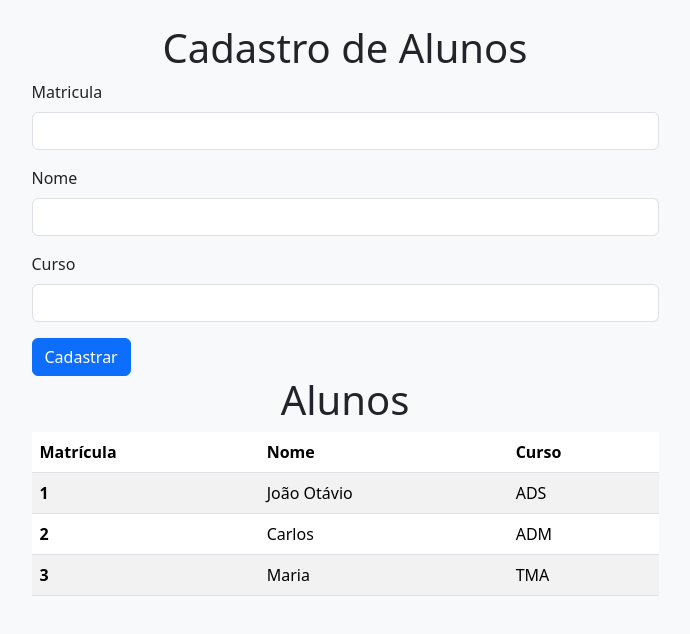
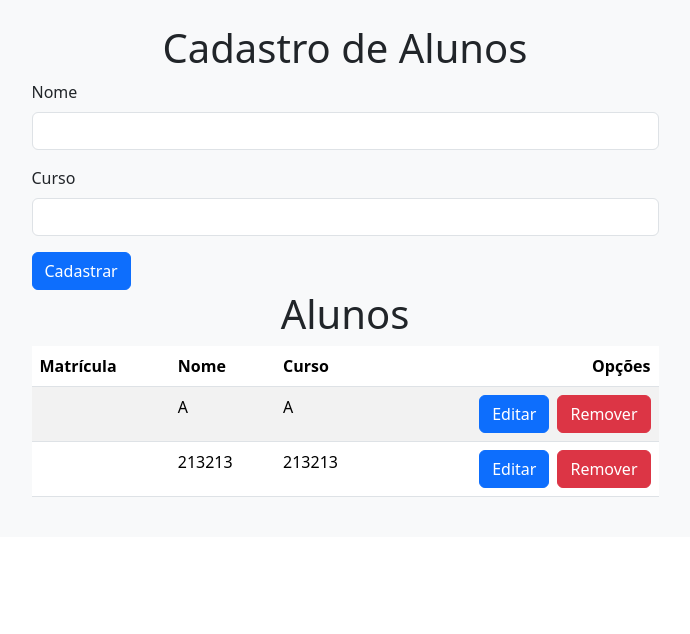
Before and after one commit to cipher757/Proj_Cad, an Angular app: page / in a window 1280 px wide. Shown: the top 634 px of the page, without its empty margins (295-985 px from the left). Built offline with nearby package versions, Linux system fonts and the light colour scheme; data requests are answered from the project's data file.

Commit message:
added save method

```diff
--- a/db.json
+++ b/db.json
@@ -1,19 +1,14 @@
 {
   "students": [
     {
-      "id": 1,
-      "name": "João Otávio",
-      "curso": "ADS"
+      "id": "",
+      "name": "A",
+      "curso": "A"
     },
     {
-      "id": 2,
-      "name": "Carlos",
-      "curso": "ADM"
-    },
-    {
-      "id": 3,
-      "name": "Maria",
-      "curso": "TMA"
+      "id": "",
+      "name": "213213",
+      "curso": "213213"
     }
   ]
 }
--- a/src/app/app.component.html
+++ b/src/app/app.component.html
@@ -1,2 +1,2 @@
 
-<app-alunos></app-alunos>
+<app-students></app-students>
--- a/src/app/app.module.ts
+++ b/src/app/app.module.ts
@@ -5,13 +5,13 @@ import { AppRoutingModule } from './app-routing.module';
 import { AppComponent } from './app.component';
 import { FormsModule, ReactiveFormsModule } from '@angular/forms';
 import { NgbModule } from '@ng-bootstrap/ng-bootstrap';
-import { AlunosComponent } from './alunos/alunos.component';
 import { HttpClientModule } from '@angular/common/http';
+import { StudentsComponent } from './students/students.component';
 
 @NgModule({
   declarations: [
     AppComponent,
-    AlunosComponent
+    StudentsComponent
   ],
   imports: [
     BrowserModule,
--- a/src/app/student.service.ts
+++ b/src/app/student.service.ts
@@ -15,4 +15,8 @@ export class StudentService {
   getStudents(): Observable<student[]>{
      return this.http.get<student[]>(this.url);
   }
+
+  save(student: student): Observable<student>{
+    return this.http.post<student>(this.url, student);
+  }
 }
--- a/src/app/alunos/alunos.component.html
+++ b/src/app/students/students.component.html
@@ -4,20 +4,16 @@
             <form [formGroup]="studentFormGroup">
                 <h1 class="text-center">Cadastro de Alunos</h1>
                 <div class="mb-3">
-                    <label for="exampleInputMatricula" class="form-label">Matricula</label>
-                    <input type="matricula" class="form-control" formControlName="id" id="exampleInputMatricula"
-                        aria-describedby="matricula">
-                    <div id="matricula" class="form-text"></div>
-                </div>
-                <div class="mb-3">
                     <label for="exampleInputNome" class="form-label">Nome</label>
-                    <input type="nome" class="form-control" formControlName="name" id="exampleInputNome"  aria-describedby="nome">
+                    <input type="nome" class="form-control" formControlName="name" id="exampleInputNome"
+                        aria-describedby="nome">
                     <div id="nome" class="form-text"></div>
                 </div>
                 <div class="mb-3">
                     <label for="exampleInputCurso" class="form-label">Curso</label>
-                    <input type="curso" class="form-control" formControlName="curso" id="exampleInputCurso" aria-describedby="curso">
-                    <div id="curso"  class="form-text"></div>
+                    <input type="curso" class="form-control" formControlName="curso" id="exampleInputCurso"
+                        aria-describedby="curso">
+                    <div id="curso" class="form-text"></div>
                 </div>
                 <button type="submit" class="btn btn-primary" (click)="save()">Cadastrar
                 </button>
@@ -29,6 +25,7 @@
                         <th scope="col">Matrícula</th>
                         <th scope="col">Nome</th>
                         <th scope="col">Curso</th>
+                        <th scope="col" class="text-end">Opções</th>
                     </tr>
                 </thead>
                 <tbody>
@@ -36,6 +33,10 @@
                         <th scope="row">{{s.id}}</th>
                         <td>{{s.name}}</td>
                         <td>{{s.curso}}</td>
+                        <td class="text-end">
+                            <button type="button" class="btn btn-primary me-2">Editar</button>
+                            <button type="button" class="btn btn-danger">Remover</button>
+                        </td>
                     </tr>
                 </tbody>
             </table>
--- a/src/app/alunos/alunos.component.ts
+++ b/src/app/students/students.component.ts
@@ -4,22 +4,22 @@ import { FormBuilder, FormGroup } from '@angular/forms';
 import { StudentService } from '../student.service';
 
 @Component({
-  selector: 'app-alunos',
-  templateUrl: './alunos.component.html',
-  styleUrl: './alunos.component.css'
+  selector: 'app-students',
+  templateUrl: './students.component.html',
+  styleUrl: './students.component.css'
 })
-export class AlunosComponent implements OnInit{
+export class StudentsComponent implements OnInit {
   //aluno (S) = student (S) // curso (S) = course (S)
   students: student[] = [];
   studentFormGroup: FormGroup;
 
   constructor(private formBuilder: FormBuilder,
     private service: StudentService
-    ){
+  ) {
     this.studentFormGroup = formBuilder.group({
-      id:[''],
-      name:[''],
-      curso:['']
+      id: [''],
+      name: [''],
+      curso: ['']
     });
   }
   ngOnInit(): void {
@@ -28,7 +28,12 @@ export class AlunosComponent implements OnInit{
     });
   }
 
-  save(){
-    this.students.push(this.studentFormGroup.value);
+  save() {
+    this.service.save(this.studentFormGroup.value).subscribe(
+      {
+        next: data => this.students.push(data)
+      }
+
+    )
   }
 }
```
Also changed, not shown: src/app/students/students.component.css (added), 1 other file (tests, documents, lock files or other folders).
